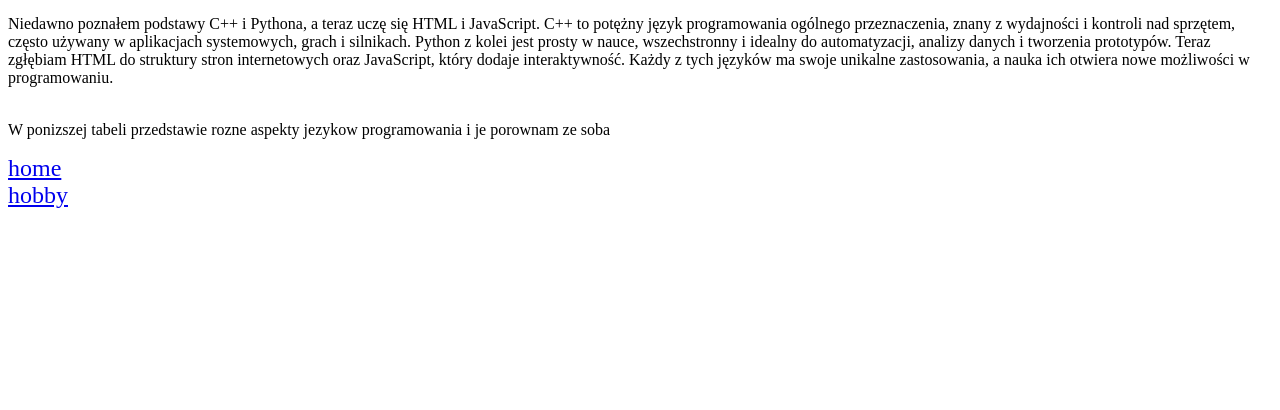
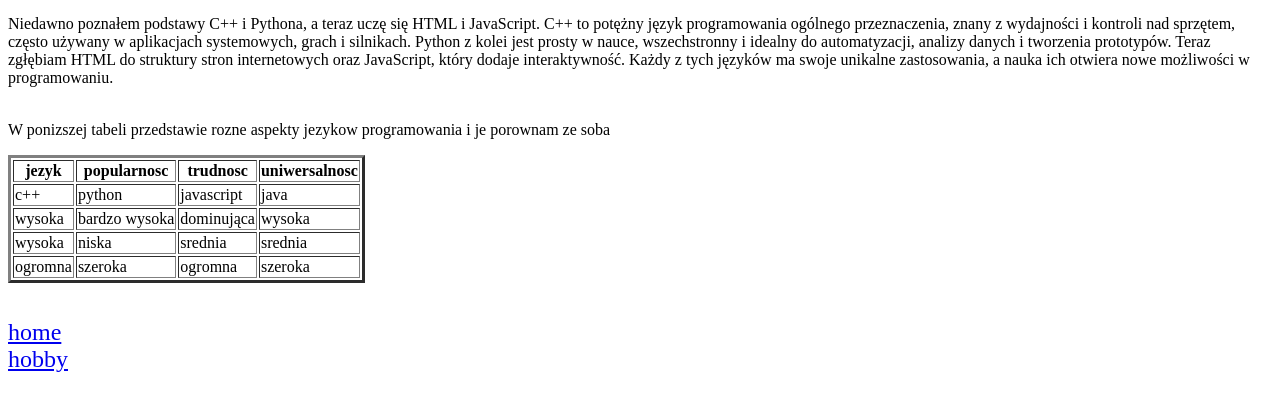
Before and after one commit to WiktorK1234/inf, a plain HTML site: page zadanie2/podstrona-inf.html in a window 1280 px wide. Shown: the part 90-500 px from the top of the page. Drawn offline with Linux system fonts and the light colour scheme.

Commit message:
Dodanie tabeli i dokonczenie podstrony

```diff
--- a/zadanie2/podstrona-inf.html
+++ b/zadanie2/podstrona-inf.html
@@ -16,7 +16,38 @@
         </span><br><br>
 
         <p>W ponizszej tabeli przedstawie rozne aspekty jezykow programowania i je porownam ze soba</p>
-
+        <table border="3">
+        	<thead>
+        		<th>jezyk</th>
+        		<th>popularnosc</th>
+        		<th>trudnosc</th>
+                <th>uniwersalnosc</th>
+        	</thead>
+        	<tr>
+        		<td>c++</td>
+        		<td>python</td>
+        		<td>javascript</td>
+                <td>java</td>
+        	</tr>
+        	<tr>
+        		<td>wysoka</td>
+        		<td>bardzo wysoka</td>
+        		<td>dominująca</td>
+        		<td>wysoka</td>
+        	</tr>
+        	<tr>
+        		<td>wysoka</td>
+        		<td>niska</td>
+        		<td>srednia</td>
+        		<td>srednia</td>
+        	</tr>
+        	<tr>
+        		<td>ogromna</td>
+        		<td>szeroka</td>
+        		<td>ogromna</td>
+        		<td>szeroka</td>
+        	</tr>
+        </table><br><br>
 
         <a style="font-size: x-large" href="wizytowka.html">home</a><br>
         <a style="font-size: x-large" href="podstrona-hobby.html">hobby</a>
```
